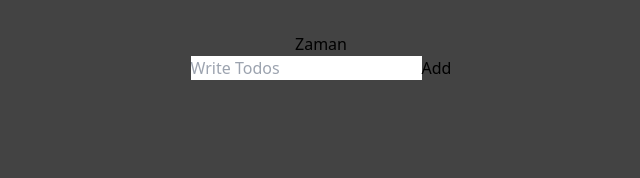
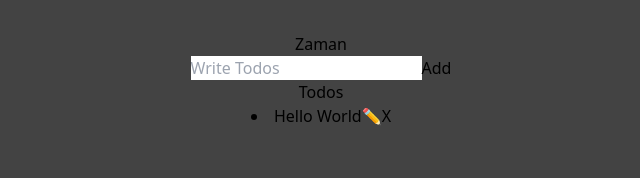
Before and after one commit to Zaman2024/React-js, a React (Vite) app in the folder viteReact-todoProject-redux/: page / in a window 1280 px wide. Shown: the top 178 px of the page, without its empty margins (319-959 px from the left). Built offline with nearby package versions, Linux system fonts and the light colour scheme.

Commit message:
Adds some new cods

```diff
--- a/viteReact-todoProject-redux/src/App.jsx
+++ b/viteReact-todoProject-redux/src/App.jsx
@@ -3,6 +3,8 @@ import './App.css'
 import { Provider } from 'react-redux'
 import { store } from './Store/store'
 import TodoForm from './components/TodoForm'
+import TodoList from './components/TodoList'
+
 
 function App() {
 
@@ -10,6 +12,7 @@ function App() {
 
       <Provider store={store}>
         <TodoForm/>
+        <TodoList/>
       </Provider>
 
 
--- a/viteReact-todoProject-redux/src/components/TodoForm.jsx
+++ b/viteReact-todoProject-redux/src/components/TodoForm.jsx
@@ -10,6 +10,7 @@ const handlerSubmit = (e) => {
     e.preventDefault()
 
     dispatch(addTodo(input))
+    setInput('')
 }
 
   return (
--- a/viteReact-todoProject-redux/src/components/TodoList.jsx
+++ b/viteReact-todoProject-redux/src/components/TodoList.jsx
@@ -0,0 +1,44 @@
+import React, { useState } from 'react'
+import { useSelector, useDispatch } from 'react-redux'
+import { removeTodo } from '../feature/todo/todoSlice'
+import { updateTodo } from '../feature/todo/todoSlice'
+
+function TodoList({todo}) {
+    const [isTodoEditable, setIsTodoEditable] = useState(false)
+    const [todoMsg, setTodoMsg] = useState(todo)
+    const todos = useSelector(state => state.todos)
+    const dispatch = useDispatch()
+
+  return (
+    <>
+       <div>Todos</div>
+       {todos.map((todo) => (
+        <li key={todo.id}>
+           { todo.text}
+
+           <button
+              className="inline-flex w-8 h-8 rounded-lg text-sm border border-black/10 justify-center items-center bg-gray-50 hover:bg-gray-100 shrink-0 disabled:opacity-50"
+              onClick={() => {
+                  if (todo.completed) return;
+
+                  if (isTodoEditable) {
+                      editTodo();
+                  } else setIsTodoEditable((prev) => !prev);
+              }}
+              disabled={todo.completed}
+          >
+              {isTodoEditable ? "📁" : "✏️"}
+          </button>
+
+           <button onClick={() => dispatch(removeTodo(todo.id))}
+            className="text-white bg-red-500 border-0 py-1 px-4 focus:outline-none hover:bg-red-600 rounded text-md"
+           >X</button>
+
+        </li>
+       ))}
+
+    </>
+  )
+}
+
+export default TodoList
--- a/viteReact-todoProject-redux/src/feature/todo/todoSlice.js
+++ b/viteReact-todoProject-redux/src/feature/todo/todoSlice.js
@@ -21,7 +21,7 @@ export const todoSlice = createSlice({
         },
 
         updateTodo : (state, action) => {
-            state.todos = state.todos.map((Todo) => (Todo.id === action.payload ? text : Todo))
+            state.todos = state.todos.map((Todo) => (Todo.id === action.payload ? Todo.text : Todo))
         },
     }
 })
```
